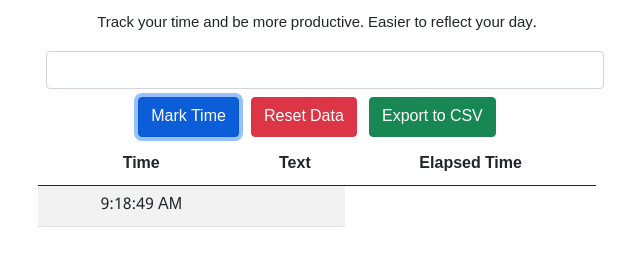
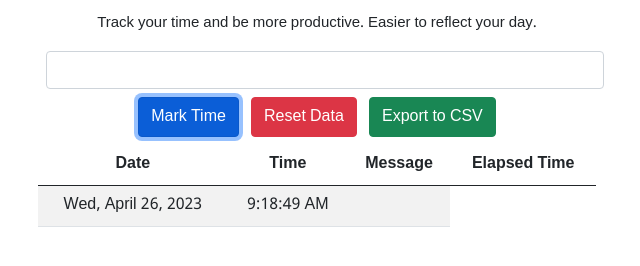
Before and after one commit to dhirajraut1/TimeR, a plain HTML site: page index.html in a window 1280 px wide. Both pictures are taken after a click on the button "Mark Time". Shown: the part 312-578 px from the top of the page, without its empty margins (323-963 px from the left). Drawn offline with nearby package versions, Linux system fonts and the light colour scheme; a web font is replaced by a local one.

Commit message:
add date

```diff
--- a/index.html
+++ b/index.html
@@ -64,8 +64,9 @@
             <table class="table table-hover table-striped mt-2" id="times">
                 <thead>
                     <tr>
+                        <th scope="col">Date</th>
                         <th scope="col">Time</th>
-                        <th scope="col">Text</th>
+                        <th scope="col">Message</th>
                         <th scope="col">Elapsed Time</th>
                     </tr>
                 </thead>
--- a/script.js
+++ b/script.js
@@ -34,6 +34,9 @@ const storedData = JSON.parse(localStorage.getItem("timesData")) || [];
 // Add the stored data to the table
 storedData.forEach((data, index) => {
   const row = document.createElement("tr");
+  const dateCell = document.createElement("td");
+  dateCell.textContent = data.date;
+  row.appendChild(dateCell);
   const timeCell = document.createElement("td");
   timeCell.textContent = data.time;
   row.appendChild(timeCell);
@@ -59,11 +62,16 @@ btn.addEventListener("click", () => {
   // Get the current time and entered text
   const now = new Date();
   const dateTime = now.toISOString();
+  const options = { weekday: 'short', year: 'numeric', month: 'long', day: 'numeric' };
+  const date = now.toLocaleDateString('en-US',options);
   const timeString = now.toLocaleTimeString();
   const enteredText = text.value;
 
   // Create a new row element for the current time and entered text
   const row = document.createElement("tr");
+  const dateCell = document.createElement("td");
+  dateCell.textContent = date;
+  row.appendChild(dateCell);
   const timeCell = document.createElement("td");
   timeCell.textContent = timeString;
   row.appendChild(timeCell);
@@ -76,7 +84,7 @@ btn.addEventListener("click", () => {
   text.value = "";
 
   // Save the data to localStorage
-  const data = { dateTime: dateTime, time: timeString, text: enteredText };
+  const data = { date: date, dateTime: dateTime, time: timeString, text: enteredText };
   storedData.push(data);
   localStorage.setItem("timesData", JSON.stringify(storedData));
 
```
